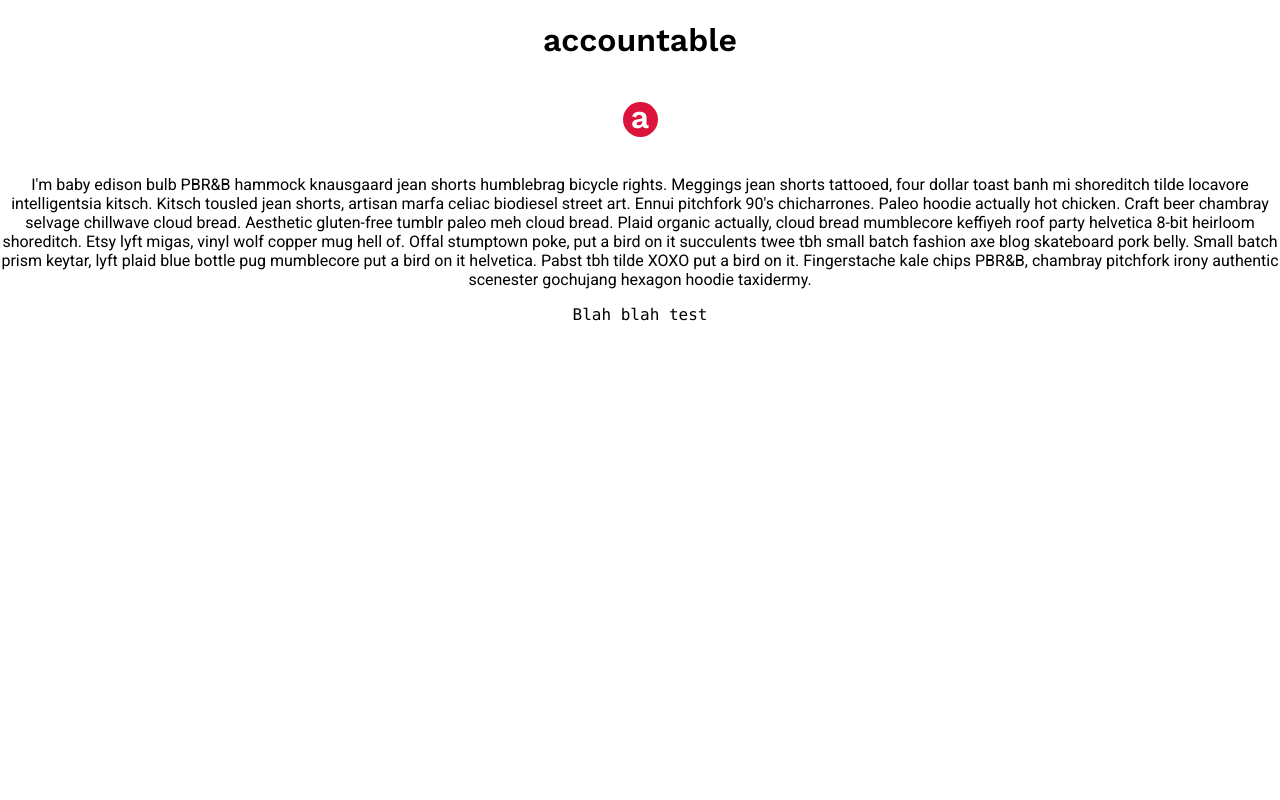
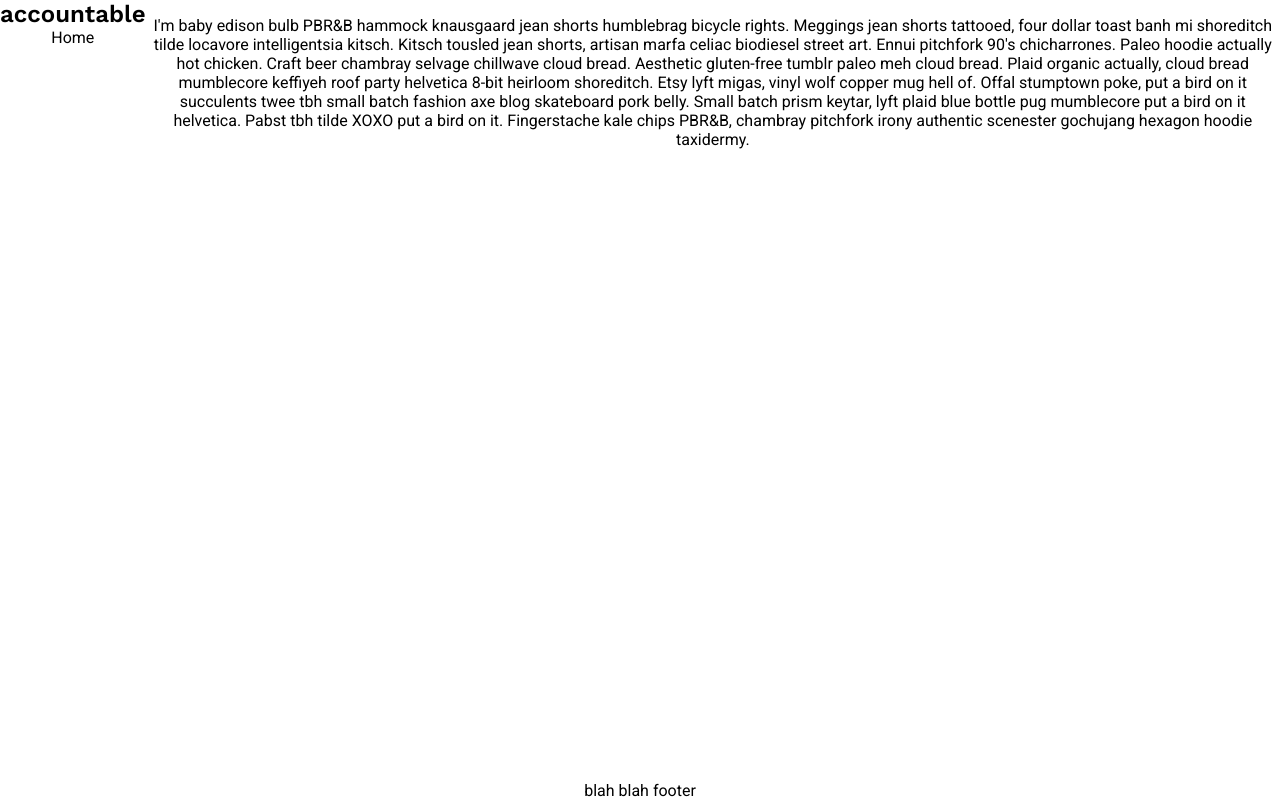
Before and after one commit to alexisnotalexa/accountable, a React (Create React App) app in the folder front-end/: page / in a window 1280 px wide. Built offline with nearby package versions, Linux system fonts and the light colour scheme.

Commit message:
add basic structure and styling for home page

```diff
--- a/front-end/src/components/Logo/Logo.css
+++ b/front-end/src/components/Logo/Logo.css
@@ -1,5 +1,6 @@
 .logo {
   font-family: 'Work Sans', sans-serif;
+  margin: 0;
 }
 
 .logo--small {
--- a/front-end/src/containers/App/App.css
+++ b/front-end/src/containers/App/App.css
@@ -1,3 +1,11 @@
 .App {
+  height: 100%;
+  display: flex;
+  flex-flow: column;
   text-align: center;
 }
+
+main {
+  display: flex;
+  height: 100%;
+}
--- a/front-end/src/containers/App/index.tsx
+++ b/front-end/src/containers/App/index.tsx
@@ -1,19 +1,41 @@
-import React from 'react';
-import './App.css';
+import React from "react";
+import "./App.css";
 
-import Logo from '../../components/Logo';
+import Logo from "../../components/Logo";
 
 function App() {
   return (
     <div className="App">
-      <Logo />
-      <Logo small />
-      <p>I'm baby edison bulb PBR&B hammock knausgaard jean shorts humblebrag bicycle rights. Meggings jean shorts tattooed, four dollar toast banh mi shoreditch tilde locavore intelligentsia kitsch. Kitsch tousled jean shorts, artisan marfa celiac biodiesel street art. Ennui pitchfork 90's chicharrones. Paleo hoodie actually hot chicken.
-
-Craft beer chambray selvage chillwave cloud bread. Aesthetic gluten-free tumblr paleo meh cloud bread. Plaid organic actually, cloud bread mumblecore keffiyeh roof party helvetica 8-bit heirloom shoreditch. Etsy lyft migas, vinyl wolf copper mug hell of.
-
-Offal stumptown poke, put a bird on it succulents twee tbh small batch fashion axe blog skateboard pork belly. Small batch prism keytar, lyft plaid blue bottle pug mumblecore put a bird on it helvetica. Pabst tbh tilde XOXO put a bird on it. Fingerstache kale chips PBR&B, chambray pitchfork irony authentic scenester gochujang hexagon hoodie taxidermy.</p>
-      <code>Blah blah test</code>
+      <main>
+        <aside>
+          <Logo />
+          <nav>
+            <span>Home</span>
+          </nav>
+        </aside>
+        <div className="content">
+          <p>
+            I'm baby edison bulb PBR&B hammock knausgaard jean shorts humblebrag
+            bicycle rights. Meggings jean shorts tattooed, four dollar toast
+            banh mi shoreditch tilde locavore intelligentsia kitsch. Kitsch
+            tousled jean shorts, artisan marfa celiac biodiesel street art.
+            Ennui pitchfork 90's chicharrones. Paleo hoodie actually hot
+            chicken. Craft beer chambray selvage chillwave cloud bread.
+            Aesthetic gluten-free tumblr paleo meh cloud bread. Plaid organic
+            actually, cloud bread mumblecore keffiyeh roof party helvetica 8-bit
+            heirloom shoreditch. Etsy lyft migas, vinyl wolf copper mug hell of.
+            Offal stumptown poke, put a bird on it succulents twee tbh small
+            batch fashion axe blog skateboard pork belly. Small batch prism
+            keytar, lyft plaid blue bottle pug mumblecore put a bird on it
+            helvetica. Pabst tbh tilde XOXO put a bird on it. Fingerstache kale
+            chips PBR&B, chambray pitchfork irony authentic scenester gochujang
+            hexagon hoodie taxidermy.
+          </p>
+        </div>
+      </main>
+      <footer>
+        <span>blah blah footer</span>
+      </footer>
     </div>
   );
 }
--- a/front-end/src/index.css
+++ b/front-end/src/index.css
@@ -1,11 +1,15 @@
 body {
   margin: 0;
-  font-family: 'Roboto', sans-serif;
+  font-family: "Roboto", sans-serif;
   -webkit-font-smoothing: antialiased;
   -moz-osx-font-smoothing: grayscale;
 }
 
 code {
-  font-family: source-code-pro, Menlo, Monaco, Consolas, 'Courier New',
+  font-family: source-code-pro, Menlo, Monaco, Consolas, "Courier New",
     monospace;
 }
+
+#root {
+  height: 100vh;
+}
```
